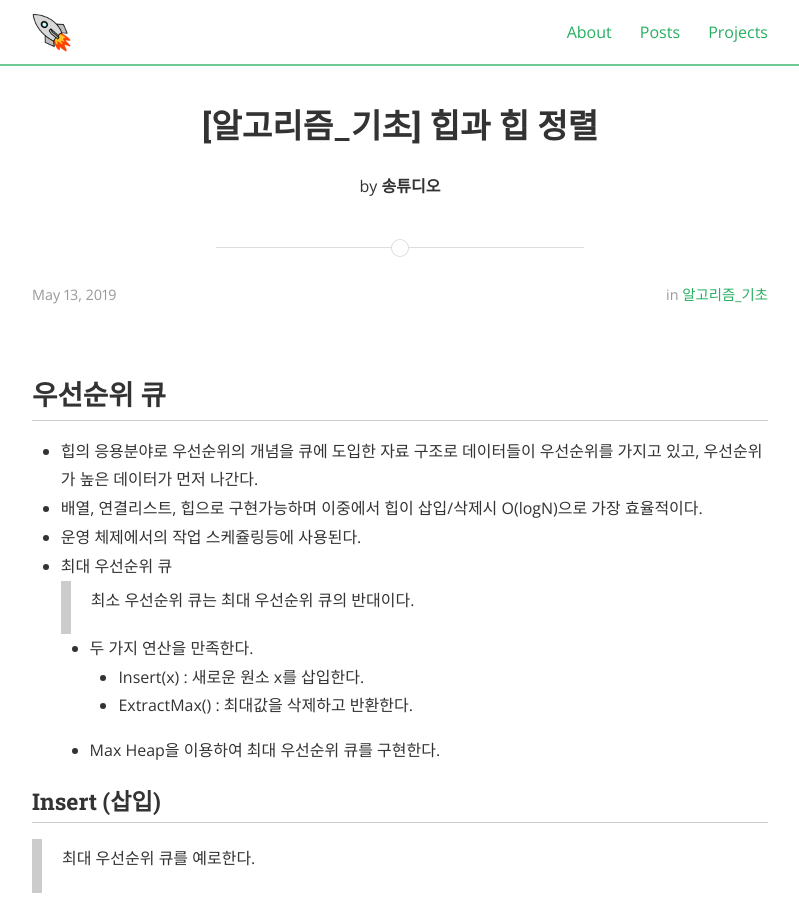
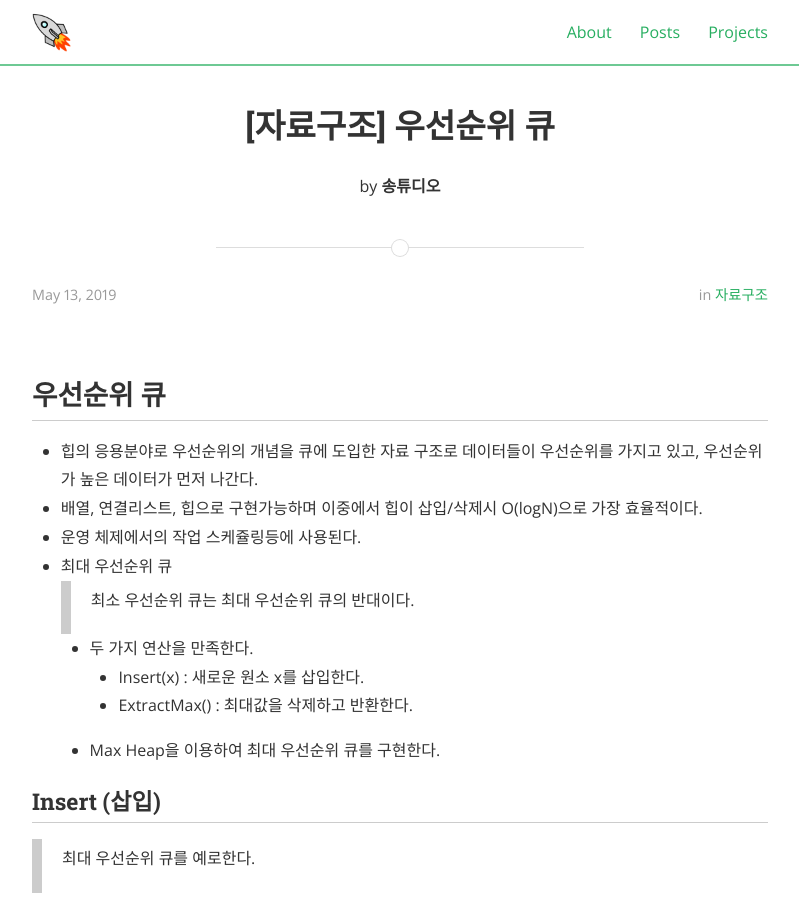
Before and after one commit to iamsjy17/iamsjy17.github.io, a Jekyll site: the page built from _posts/2019-05-13-priorityqueue.markdown, in a window 1280 px wide and 900 px high. Shown: the whole window, without its empty margins (240-1039 px from the left). Built offline with Jekyll 4.4.1, drawn with Linux system fonts in a browser that asks for light colours; nearby versions of some CDN libraries; some web fonts are replaced; comment, search, counter and statistics services are not loaded.

Commit message:
modify : priorityqueue category

```diff
--- a/_posts/2019-05-13-priorityqueue.markdown
+++ b/_posts/2019-05-13-priorityqueue.markdown
@@ -1,9 +1,9 @@
 ---
 layout: post
-title: "[알고리즘_기초] 힙과 힙 정렬"
+title: "[자료구조] 우선순위 큐"
 date: 2019-05-13 19:00:00
 author: 송튜디오
-categories: 알고리즘_기초
+categories: 자료구조
 tags: 힙 이진힙 우선순위큐 큐 priorityqueue
 ---
 
```
